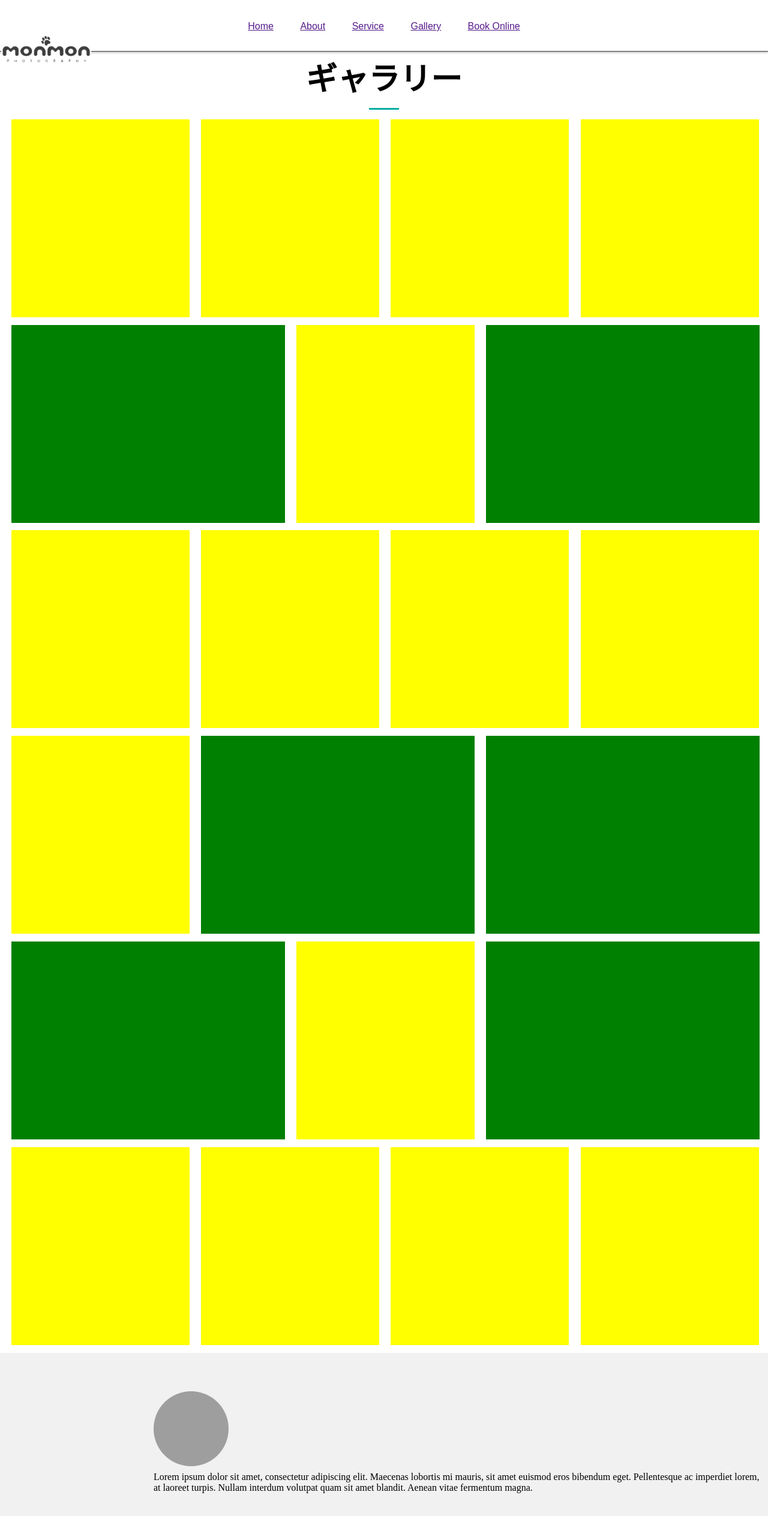
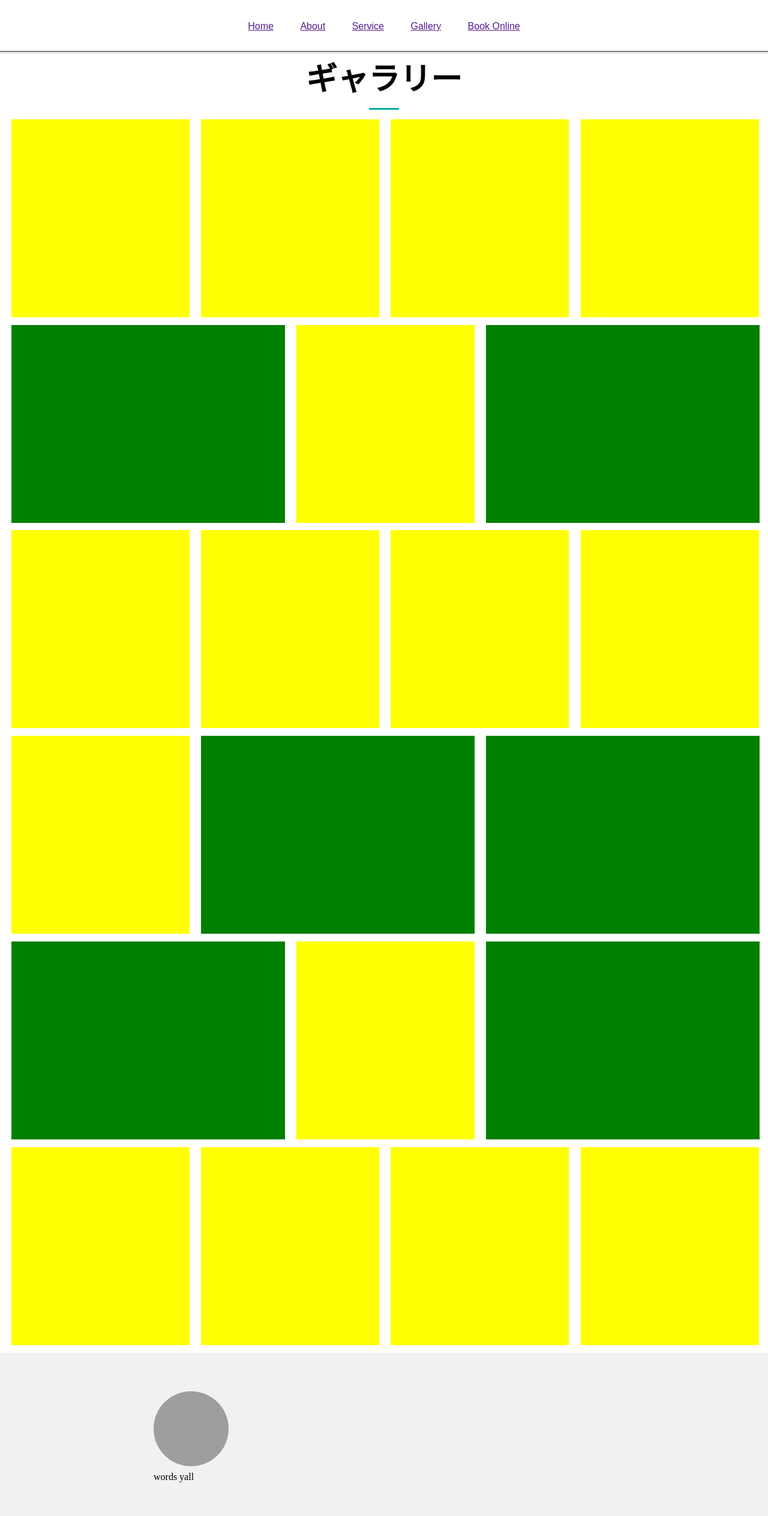
Before and after one commit to raqem/dogphoto, a plain HTML site: page gallery.html in a window 1280 px wide. Shown: the whole page at 60% size. Drawn offline with Linux system fonts and the light colour scheme; grey boxes are pictures that could not be loaded.

Commit message:
Update gallery.html

```diff
--- a/gallery.html
+++ b/gallery.html
@@ -17,7 +17,7 @@
 </nav>
 
 <div class="logo">
- <img src="./monmon-logo-temporary.png">
+
 </div>
 </div>
 
@@ -72,8 +72,8 @@
 
 <div class="footer">
 <div class="con">
- <img src="https://s-media-cache-ak0.pinimg.com/736x/bf/b6/19/bfb6192a36bb33728209ac1040f2f574.jpg">
- <p>Lorem ipsum dolor sit amet, consectetur adipiscing elit. Maecenas lobortis mi mauris, sit amet euismod eros bibendum eget. Pellentesque ac imperdiet lorem, at laoreet turpis. Nullam interdum volutpat quam sit amet blandit. Aenean vitae fermentum magna.</p>
+ <img src="http://www.dreamalittlebigger.com/wp-content/uploads/2015/04/001-marla-dressed-up-cat-face-art-dreamalittlebigger.jpg?x32341">
+ <p>words yall</p>
 
  </div>
  </div>
```
